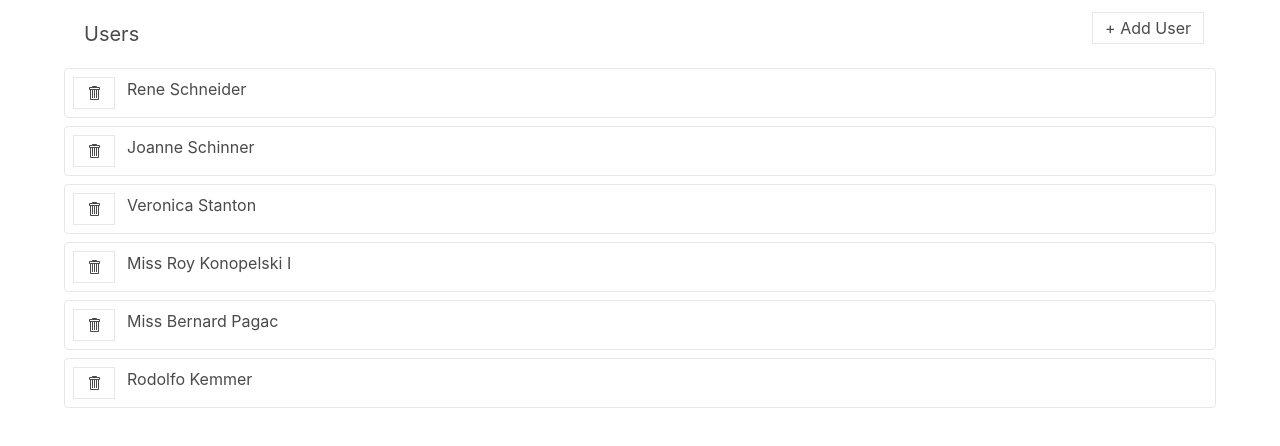
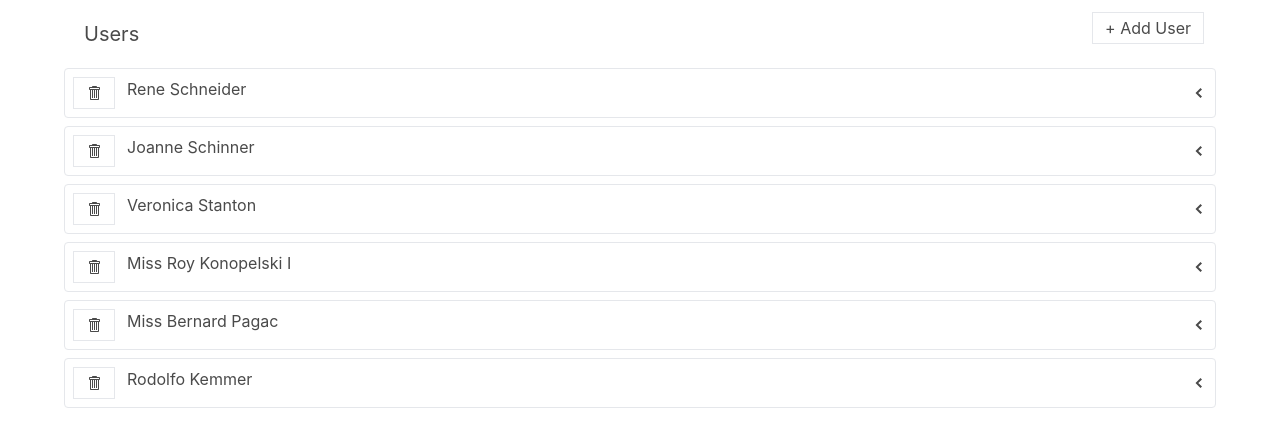
Before and after one commit to nitin1205/react-redux, a React (Vite) app: page / in a window 1280 px wide. Shown: the top 446 px of the page. Built offline with nearby package versions, Linux system fonts and the light colour scheme; data requests are answered from the project's data file.

Commit message:
created expandablepanel conponent to show albus of the user when clicked

```diff
--- /dev/null
+++ b/src/components/AlbumList.jsx
@@ -0,0 +1,8 @@
+
+function AlbumList({ user }) {
+  return (
+    <div>AlbumList {user.name}</div>
+  );
+};
+
+export default AlbumList
--- /dev/null
+++ b/src/components/ExpandablePanel.jsx
@@ -0,0 +1,29 @@
+import { useState } from "react";
+import { GoChevronDown, GoChevronLeft } from "react-icons/go";
+
+function ExpandablePanel({ header, children }) {
+
+    const [expanded, setExpanded] = useState(false);
+
+    const handleClick = () => {
+        setExpanded(!expanded);
+    };
+
+  return (
+    <div className="mb-2 border rounded">
+        <div className="flex p-2 justify-between items-center cursor-pointer">
+            <div className="flex flex-row item-center justify-between">
+                {header}
+            </div>
+            <div onClick={handleClick}>
+                {expanded ? <GoChevronDown /> : <GoChevronLeft />}
+            </div>
+        </div>
+        {
+            expanded && <div className="p-2 border-t">{children}</div>
+        }
+    </div>
+  );
+};
+
+export default ExpandablePanel;
--- a/src/components/UsersListItem.jsx
+++ b/src/components/UsersListItem.jsx
@@ -2,7 +2,8 @@ import { GoTrashcan } from "react-icons/go";
 import Button from "./Button";
 import { removeUser } from "../store/thunks/removeUser";
 import { useThunk } from "../hooks/useThunk";
-
+import ExpandablePanel from "./ExpandablePanel";
+import AlbumList from "./AlbumList";
 
 function UsersListItem({ user }) {
     const [doRemoveUser, isLoading, error] = useThunk(removeUser);
@@ -11,18 +12,18 @@ function UsersListItem({ user }) {
         doRemoveUser(user);
     };
 
+    const header = <>
+        <Button className="mr-3" loading={isLoading} onClick={handleClick}>
+            <GoTrashcan />
+        </Button>
+        {error && <div>Error deleting User</div> }
+        {user.name}
+    </>
+
   return (
-    <div className="mb-2 border rounded">
-        <div className="flex p-2 justify-between items-center cursor-pointer">
-            <div className="flex flex-row item-center justify-between">
-                <Button className="mr-3" loading={isLoading} onClick={handleClick}>
-                    <GoTrashcan />
-                </Button>
-                {error && <div>Error deleting User</div> }
-                {user.name}
-            </div>
-        </div>
-    </div>
+        <ExpandablePanel header={header} >
+            <AlbumList user={user}></AlbumList>
+        </ExpandablePanel>
         );
 }
 
```
